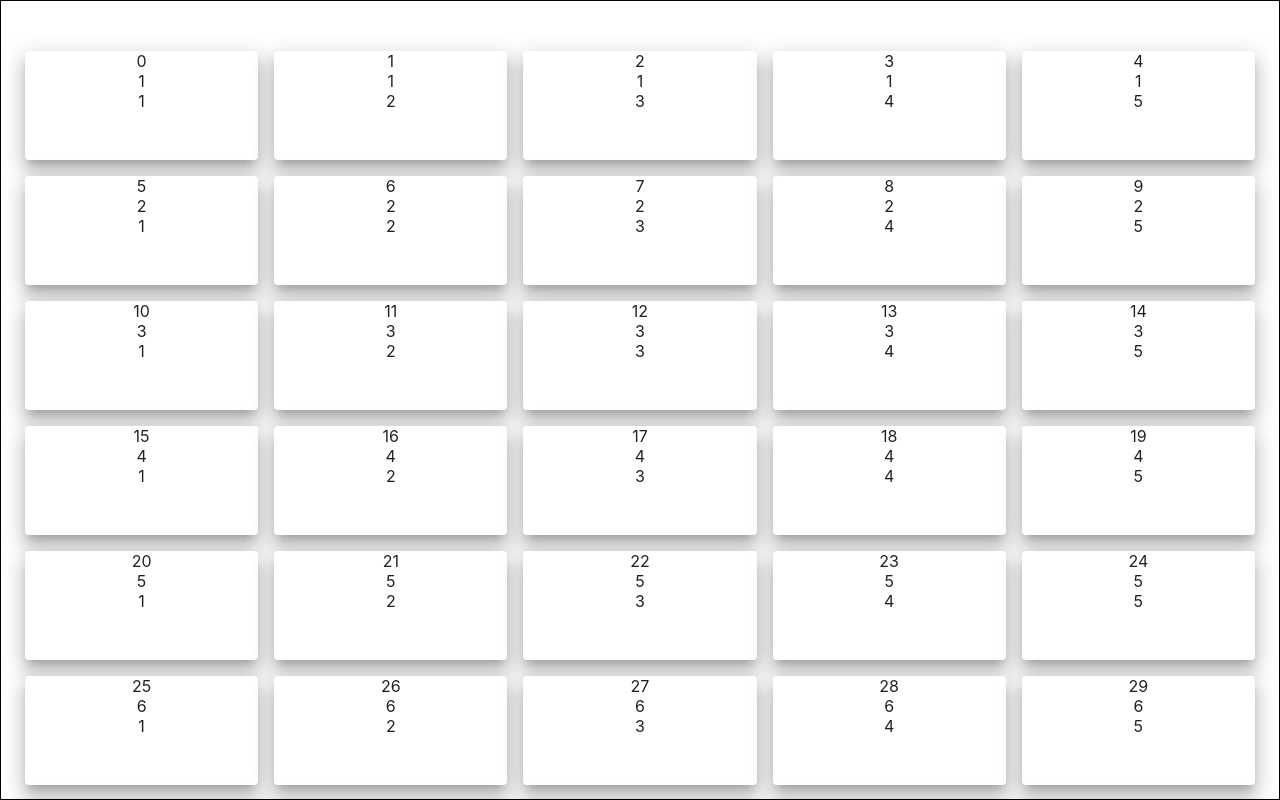
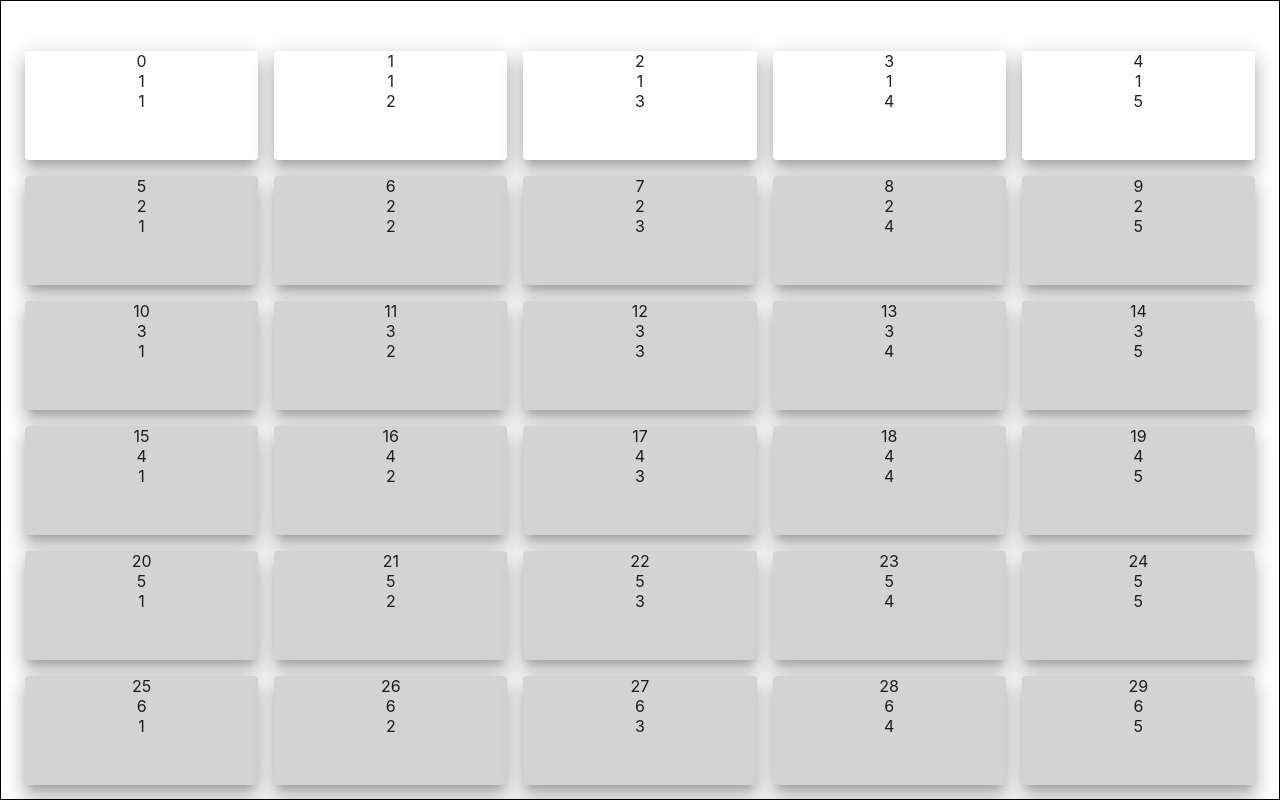
Before and after one commit to arturaszuta/card-warrior, a React (Create React App) app: page / in a window 1280 px wide. Shown: the top 800 px of the page. Built offline with nearby package versions, Linux system fonts and the light colour scheme.

Commit message:
Add custom styling to unreachable cards.

```diff
--- a/src/App.css
+++ b/src/App.css
@@ -99,4 +99,5 @@ html, body, #app, #app>div, #root {
 
 .unreachable {
   background-color: red;
+  color: red;
 }
--- a/src/components/Card.tsx
+++ b/src/components/Card.tsx
@@ -1,12 +1,20 @@
 import React from "react";
-import { Paper, Grid } from "@material-ui/core";
+import { Paper, Grid, makeStyles } from "@material-ui/core";
 
 const Card = (props:any) => {
     const { active, row, column, setActiveIndex, setActiveRow, setActivecolumn, index, reachable } = props;
 
+    const useStyles = makeStyles(theme => ({
+        paperRoot: {
+          backgroundColor: reachable ? "default" :"lightgray"
+        }
+      }));
+
+      const classes = useStyles();
+
     return(
         <Grid item className={`gridCard ${active == true ? "active" : ""}`} onClick={() => {setActiveIndex(index)}}>
-            <Paper className={`card ${reachable ? "reachable" : "unreachable"}`} elevation={12}  >
+            <Paper className={`card ${reachable ? "reachable" : "unreachable"}`} elevation={12}  classes={{ root: classes.paperRoot }}>
                 {index}
                 <br></br>
                 {row}
```
